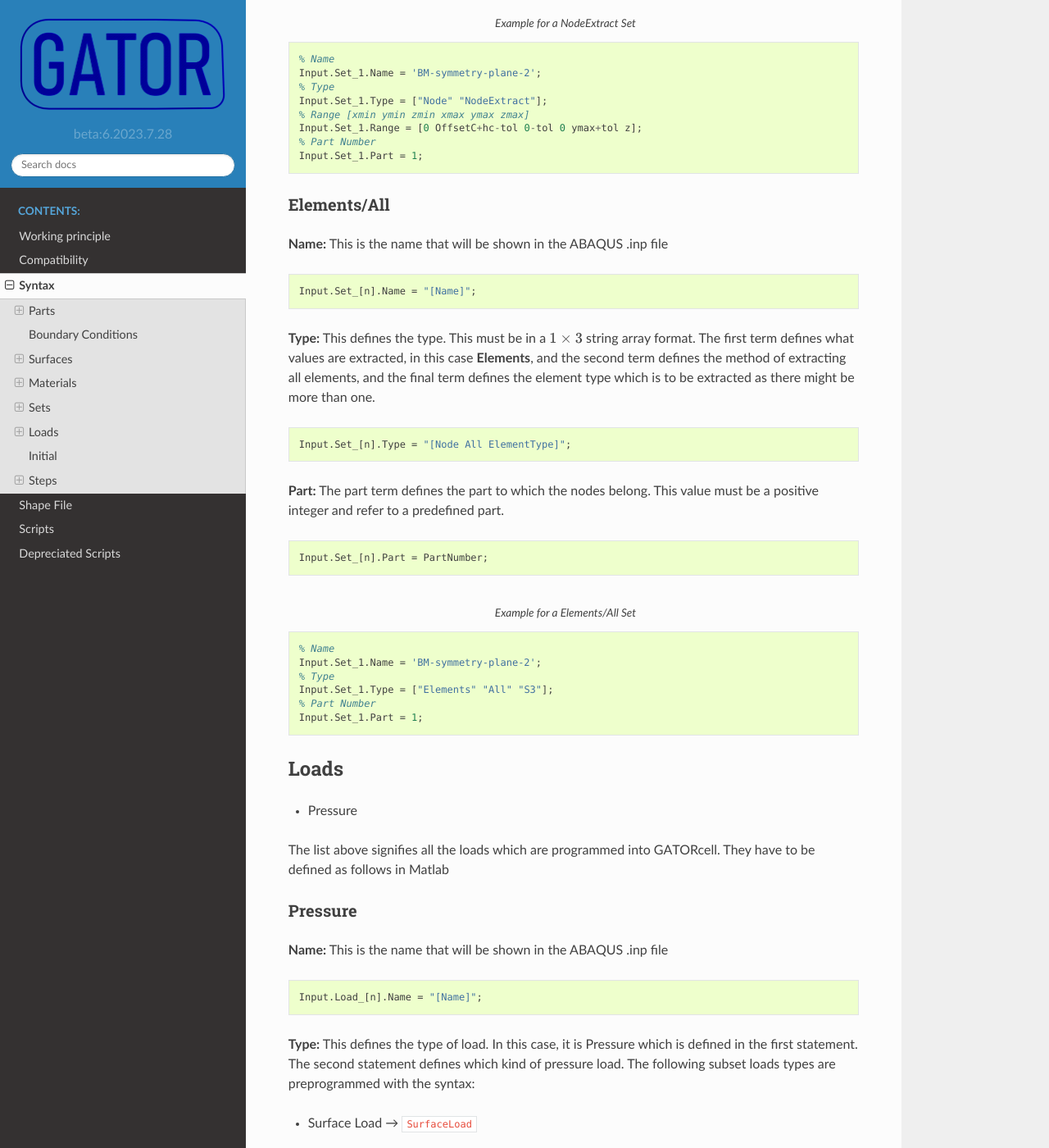
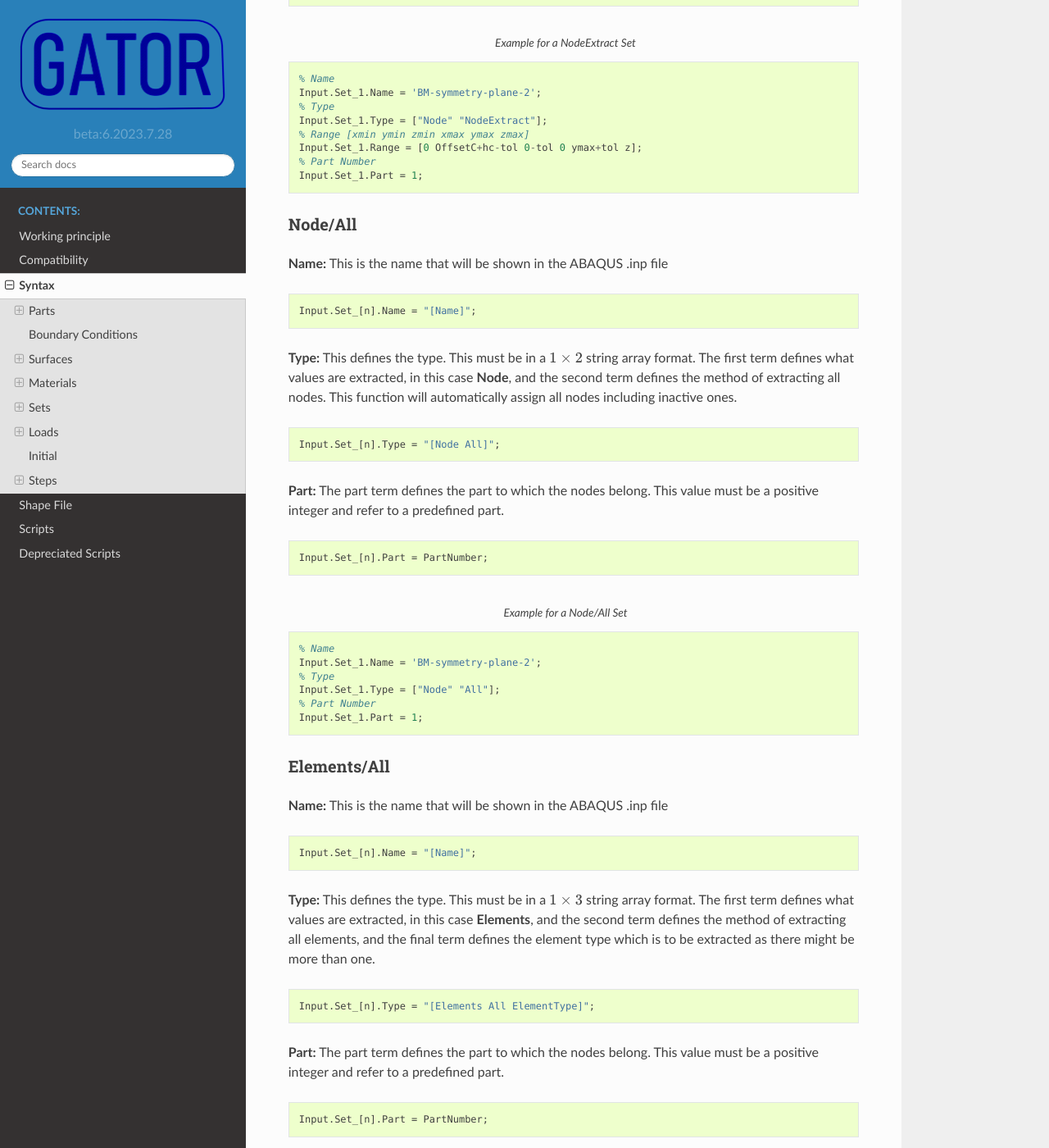
Before and after one commit to aq18507/GATORdocs, a Sphinx documentation site: the page built from doc/Syntax.rst, in a window 1280 px wide and 1400 px high, scrolled down 9460 px. Shown: the whole window at 82% size. Built offline with Sphinx 7.4.7 and the Read the Docs theme 2.0.0, drawn with Linux system fonts in a browser that asks for light colours; pages that are not in the unit, such as notebooks, are missing from menus.

Commit message:
Node/all

```diff
--- a/doc/Syntax.rst
+++ b/doc/Syntax.rst
@@ -377,6 +377,7 @@
 ----
 
 - NodeExtract
+- Node/All
 - Elements/All
 
 The list above names all different methods to extract or assign nodes to a Set.
@@ -425,6 +426,41 @@
   Input.Set_1.Part = 1;
 
 
+Node/All
++++++++++++
+
+**Name:** This is the name that will be shown in the ABAQUS .inp file
+
+.. code-block:: matlab
+
+	Input.Set_[n].Name = "[Name]";
+
+
+**Type:** This defines the type. This must be in a :math:`1 \times 2` string array format. The first term defines what values are extracted, in this case **Node**, and the second term defines the method of extracting all nodes. This function will automatically assign all nodes including inactive ones.
+
+.. code-block:: matlab
+
+  Input.Set_[n].Type = "[Node All]";
+
+
+**Part:** The part term defines the part to which the nodes belong. This value must be a positive integer and refer to a predefined part.
+
+.. code-block:: matlab
+
+  Input.Set_[n].Part = PartNumber;
+
+
+.. code-block:: matlab
+  :caption: Example for a Node/All Set
+
+  % Name
+  Input.Set_1.Name = 'BM-symmetry-plane-2';
+  % Type
+  Input.Set_1.Type = ["Node" "All"];
+  % Part Number
+  Input.Set_1.Part = 1;
+
+
 
 
 Elements/All
@@ -441,7 +477,7 @@
 
 .. code-block:: matlab
 
-  Input.Set_[n].Type = "[Node All ElementType]";
+  Input.Set_[n].Type = "[Elements All ElementType]";
 
 
 **Part:** The part term defines the part to which the nodes belong. This value must be a positive integer and refer to a predefined part.
```
